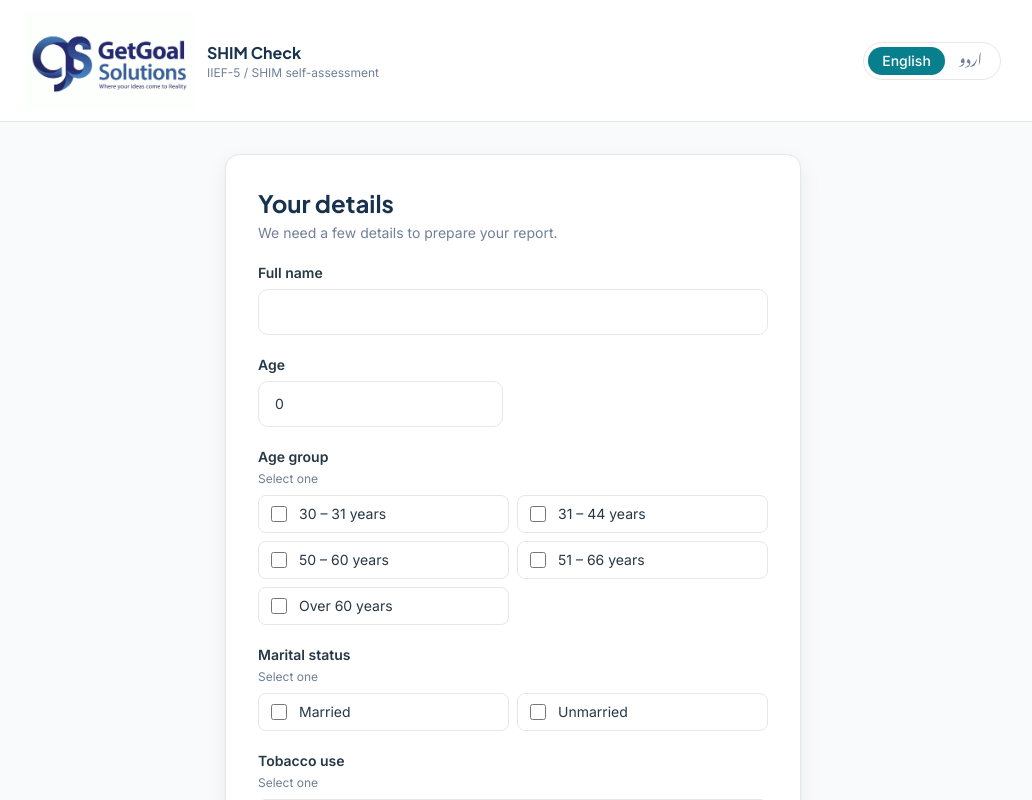
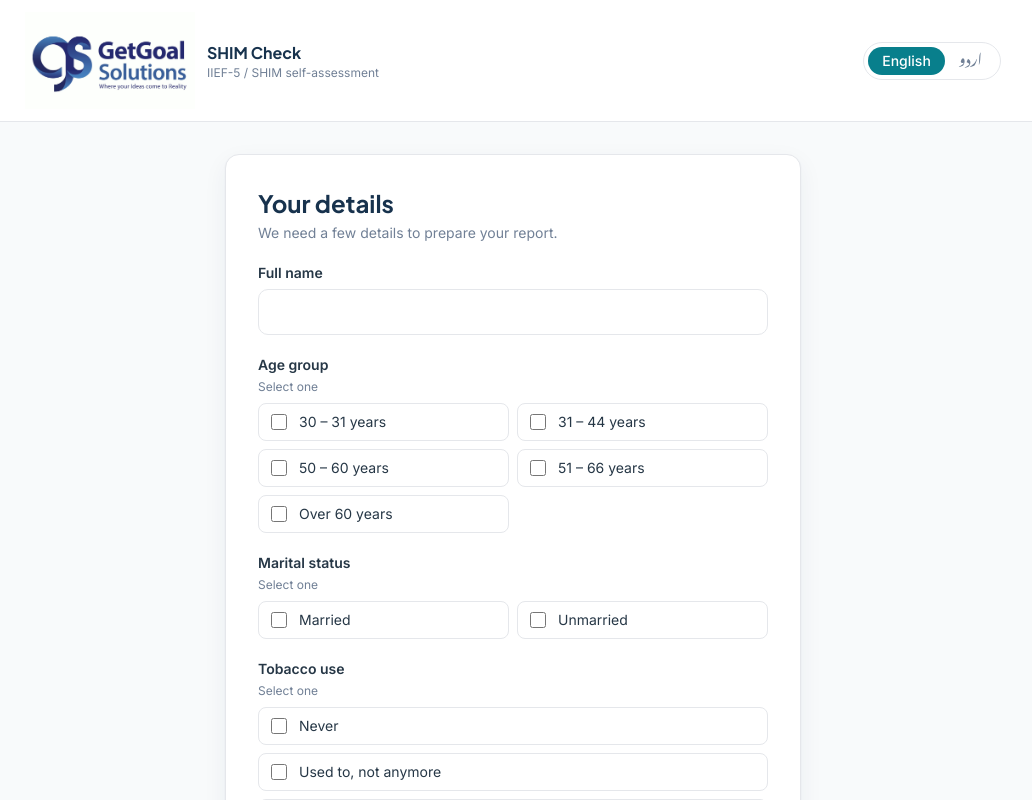
Before and after one commit to omerali6093/IIEF, a Next.js app in the folder client/: page /assessment/patient-details in a window 1280 px wide. Shown: the top 800 px of the page, without its empty margins (127-1159 px from the left). Built offline with nearby package versions, Linux system fonts and the light colour scheme; no server answers; a web font is replaced by a local one.

Commit message:
feat: Removed Age Input from patient form

```diff
--- a/client/src/components/assessment/PatientForm.tsx
+++ b/client/src/components/assessment/PatientForm.tsx
@@ -27,7 +27,7 @@ export default function PatientForm() {
   } = useForm<PatientFormValues>({
     resolver: zodResolver(patientSchema),
     defaultValues: {
-      fullName: "", age: 0, contactNumber: "",
+      fullName: "", contactNumber: "",
       ageGroup: "", maritalStatus: "", tobaccoUse: "", conditions: [],
     },
   });
@@ -71,13 +71,6 @@ export default function PatientForm() {
         {err(errors.fullName?.message)}
       </div>
 
-      <div className="grid gap-5 sm:grid-cols-2">
-        <div>
-          <label htmlFor="age" className="mb-1.5 block text-sm font-semibold">{t("patient.age")}</label>
-          <input id="age" type="number" inputMode="numeric" className="field" {...register("age")} />
-          {err(errors.age?.message)}
-        </div>
-      </div>
 
       {/* Age group */}
       <fieldset>
--- a/client/src/messages/en.json
+++ b/client/src/messages/en.json
@@ -30,7 +30,6 @@
     "title": "Your details",
     "subtitle": "We need a few details to prepare your report.",
     "name": "Full name",
-    "age": "Age",
     "selectOne": "Select one",
     "ageGroup": {
       "label": "Age group",
--- a/client/src/messages/ur.json
+++ b/client/src/messages/ur.json
@@ -32,7 +32,6 @@
     "title": "آپ کی تفصیلات",
     "subtitle": "رپورٹ تیار کرنے کے لیے چند تفصیلات درکار ہیں۔",
     "name": "پورا نام",
-    "age": "عمر",
     "selectOne": "ایک منتخب کریں",
     "ageGroup": {
       "label": "عمر",
```
Also changed, not shown: 1 other file (tests, documents, lock files or other folders).
